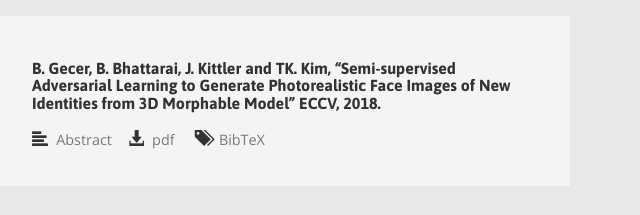
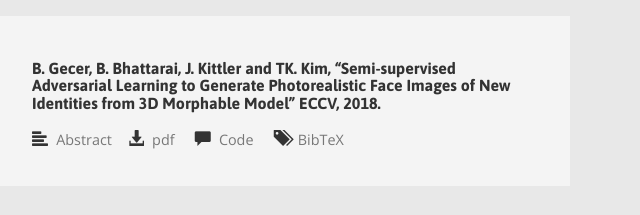
Before and after one commit to barisgecer/barisgecer.github.io, a plain HTML site: page index.html in a window 1280 px wide. Shown: the part 2360-2575 px from the top of the page, 640-1280 px from the left. Drawn offline with nearby package versions, Linux system fonts and the light colour scheme; files whose address does not match are found by name.

Commit message:
facegan code

```diff
--- a/index.html
+++ b/index.html
@@ -312,7 +312,7 @@ License URL: http://creativecommons.org/licenses/by/3.0/
 						   <h3> B. Gecer, B. Bhattarai, J. Kittler and TK. Kim, “Semi-supervised Adversarial Learning to Generate Photorealistic Face Images of New Identities from 3D Morphable Model” ECCV, 2018.</h3>
 							<ul class="news">
 								<li><i class="glyphicon glyphicon-align-left"></i> <a href="#" data-toggle="modal" data-target="#myModal5">Abstract</a></li><li><i class="glyphicon glyphicon-download-alt"></i> <a href="./files/gecer_facegan_2018.pdf">pdf</a></li>
-
+								<li><i class="glyphicon glyphicon-comment"></i> <a href="https://github.com/barisgecer/facegan">Code</a></li>
 
 							<li><i class="glyphicon glyphicon-tags"></i> <a href="./files/gecer_facegan_2018.txt">BibTeX</a></li></ul>
 						</div>
```
